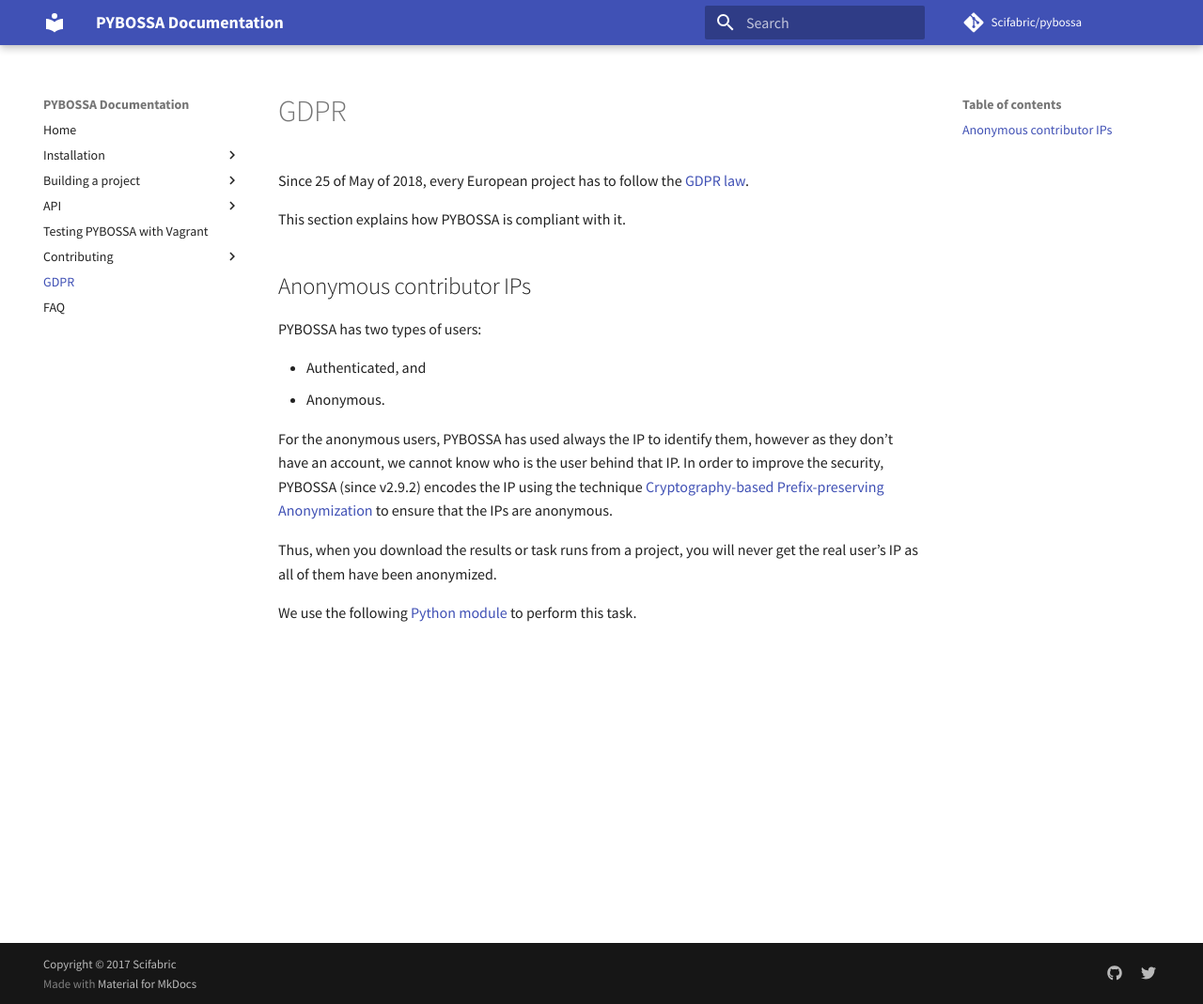
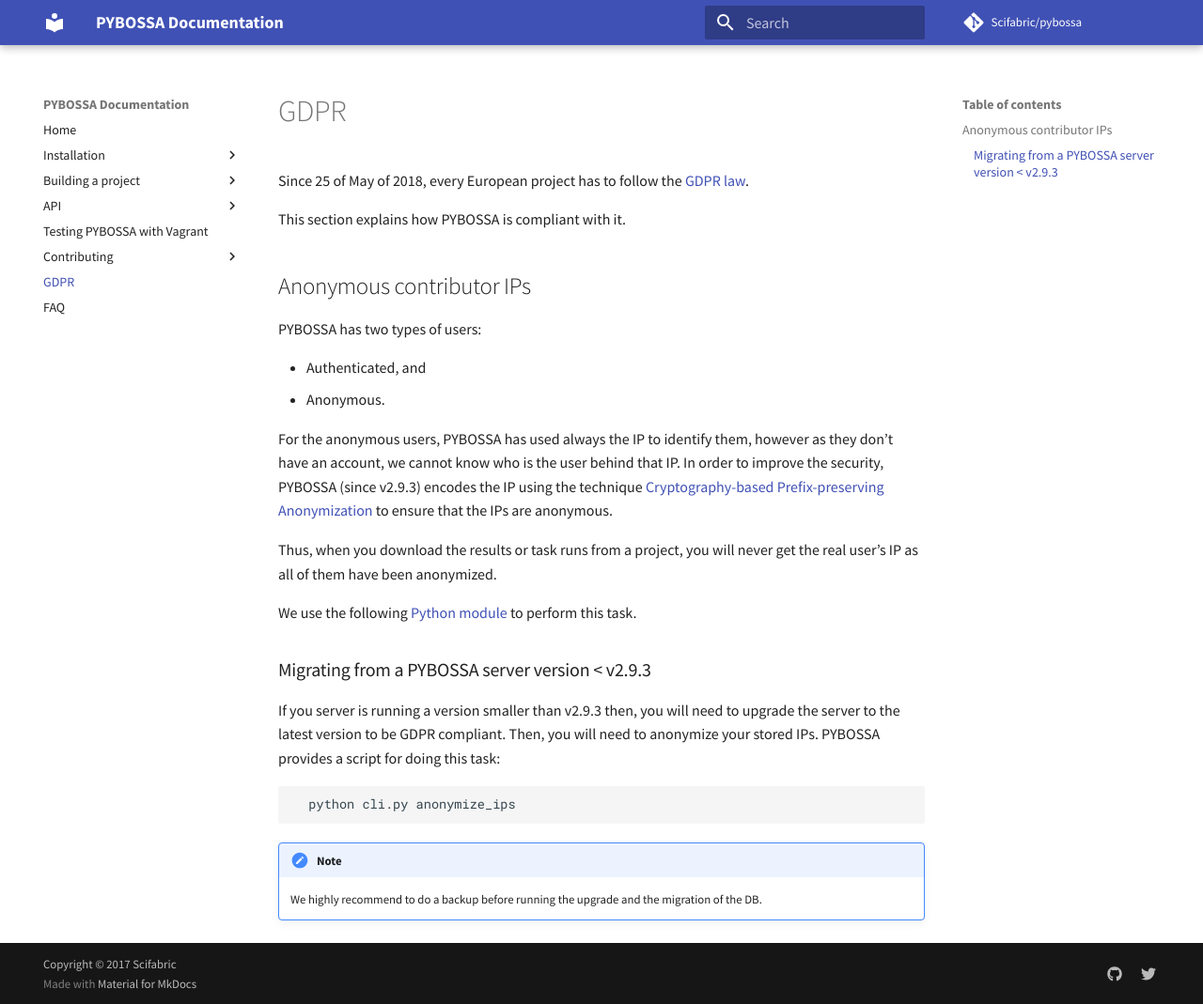
Before and after one commit to Scifabric/docs.pybossa.com, an MkDocs documentation site: the page built from docs/gdpr.md, in a window 1280 px wide and 1069 px high. Shown: the whole window at 94% size. Built offline with MkDocs 1.6.1 and Material for MkDocs 9.7.7, drawn with Linux system fonts in a browser that asks for light colours; comment, search, counter and statistics services are not loaded; old or Windows-style settings are respelled for this version of MkDocs.

Commit message:
Add more information.

````diff
--- a/docs/gdpr.md
+++ b/docs/gdpr.md
@@ -12,7 +12,7 @@
 * Anonymous.
 
 For the anonymous users, PYBOSSA has used always the IP to identify them, however as they don't have an
-account, we cannot know who is the user behind that IP. In order to improve the security, PYBOSSA (since v2.9.2)
+account, we cannot know who is the user behind that IP. In order to improve the security, PYBOSSA (since v2.9.3)
 encodes the IP using the technique [Cryptography-based  Prefix-preserving Anonymization](https://www.cc.gatech.edu/computing/Telecomm/projects/cryptopan/) to
 ensure that the IPs are anonymous.
 
@@ -20,3 +20,17 @@
 have been anonymized.
 
 We use the following [Python module](https://github.com/keiichishima/yacryptopan) to perform this task.
+
+### Migrating from a PYBOSSA server version < v2.9.3
+
+If you server is running a version smaller than v2.9.3 then, you will need to upgrade
+the server to the latest version to be GDPR compliant. Then, you will need to anonymize
+your stored IPs. PYBOSSA provides a script for doing this task:
+
+``` bash
+  python cli.py anonymize_ips
+```
+
+
+!!! note
+    We highly recommend to do a backup before running the upgrade and the migration of the DB.
````
